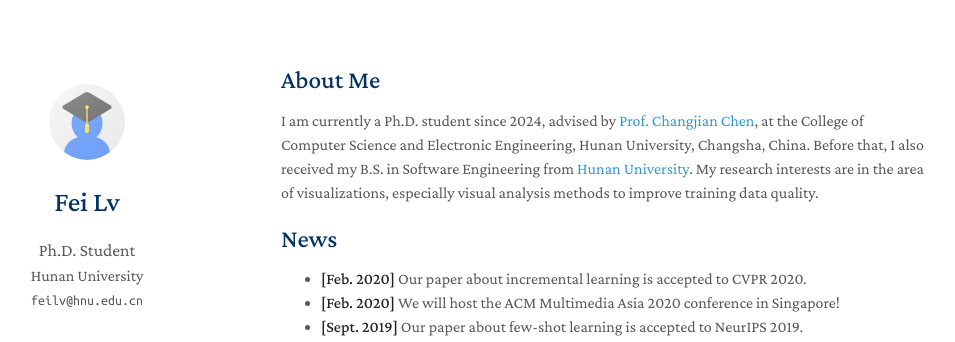
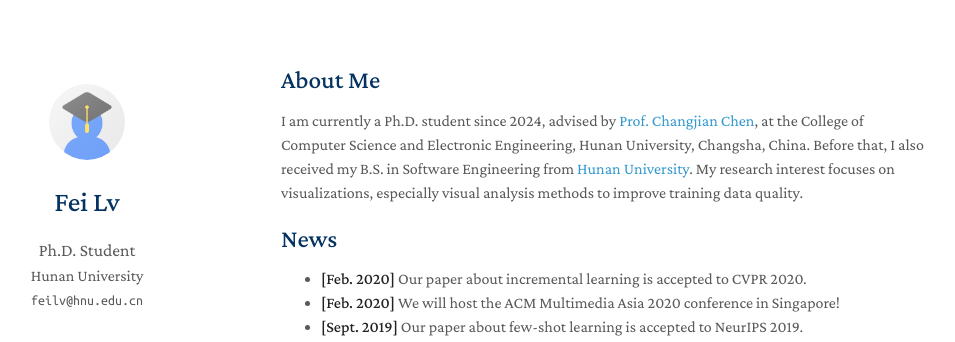
Before and after one commit to feilvvl/feilvvl.github.io, a Jekyll site: the page built from index.md, in a window 1280 px wide and 1178 px high. Shown: the top 342 px of the window, without its empty margins (189-1144 px from the left). Built offline with Jekyll 4.4.1, drawn with Linux system fonts in a browser that asks for light colours; a style sheet for code colours, icons or effects is not loaded; our own code applies the rules of GitHub Pages for plain Markdown files.

Commit message:
Update index.md

```diff
--- a/index.md
+++ b/index.md
@@ -4,7 +4,7 @@ layout: homepage
 
 ## About Me
 
-I am currently a Ph.D. student since 2024, advised by [Prof. Changjian Chen](https://changjianchen.github.io/), at the College of Computer Science and Electronic Engineering, Hunan University, Changsha, China. Before that, I also received my B.S. in Software Engineering from [Hunan University](https://www.hnu.edu.cn). My research interests are in the area of visualizations, especially visual analysis methods to improve training data quality.
+I am currently a Ph.D. student since 2024, advised by [Prof. Changjian Chen](https://changjianchen.github.io/), at the College of Computer Science and Electronic Engineering, Hunan University, Changsha, China. Before that, I also received my B.S. in Software Engineering from [Hunan University](https://www.hnu.edu.cn). My research interest focuses on visualizations, especially visual analysis methods to improve training data quality.
 
 
 
```
